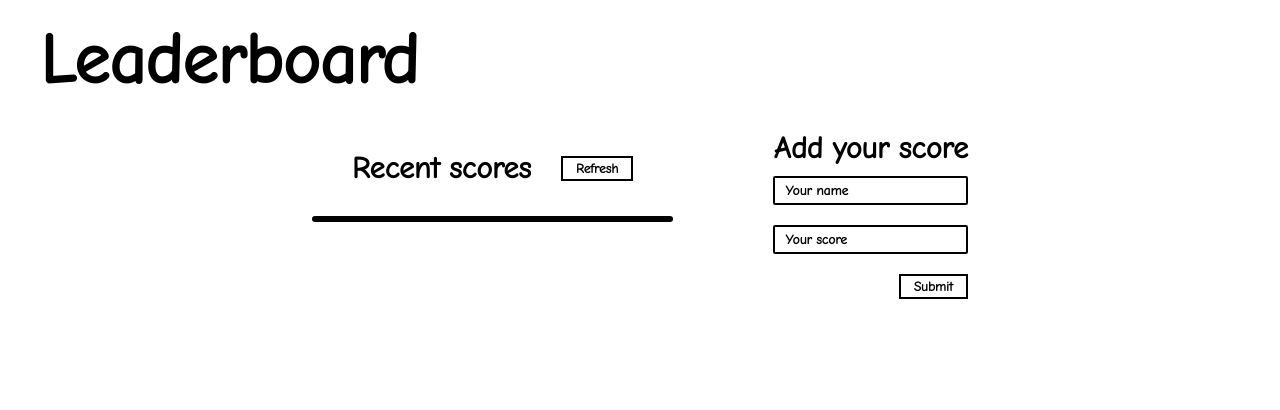
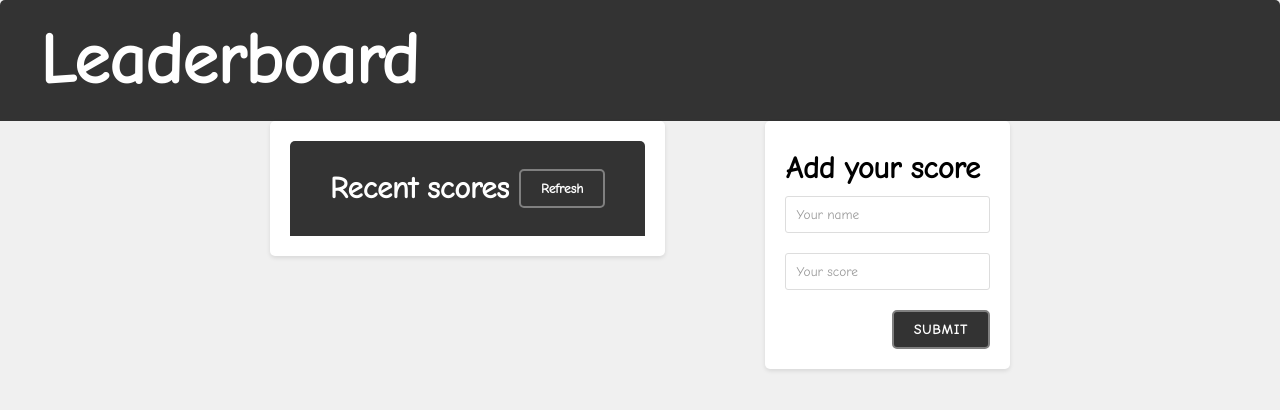
Before and after one commit to Jrmcuervo/leaderboard, a website built with webpack: page src/index.html in a window 1280 px wide. Built offline with nearby package versions, Linux system fonts and the light colour scheme; no server answers.

Commit message:
add final touches with style

```diff
--- a/src/style.css
+++ b/src/style.css
@@ -3,6 +3,10 @@
   padding: 0;
   box-sizing: border-box;
   font-family: 'Comic Neue', cursive;
+}
+
+body {
+  background-color: #f0f0f0;
 }
 
 .leaderboard__header {
@@ -12,7 +16,9 @@
   flex-direction: row;
   align-items: center;
   justify-content: space-between;
-  gap: 30px;
+  background-color: #333;
+  color: white;
+  border-radius: 5px 5px 0 0;
 }
 
 .leaderboard {
@@ -34,49 +40,67 @@
   flex-direction: column;
   align-items: stretch;
   justify-content: flex-start;
+  background-color: #fff;
+  border-radius: 5px;
+  padding: 20px;
+  box-shadow: 0 2px 4px rgba(0, 0, 0, 0.1);
 }
 
 .leaderboard__title {
   font-size: 30px;
   padding: 10px 0;
+  margin-right: 10px;
 }
 
 .leaderboard__refresh,
 .leaderboard__submit {
-  background-color: transparent;
-  border: 2px solid black;
-  padding: 3px 13px;
+  background-color: #333;
+  border: 2px solid gray;
+  color: white;
+  padding: 10px 20px;
   font-weight: 600;
-  transition: all 100ms;
+  transition: all 0.3s;
+  cursor: pointer;
+  border-radius: 5px;
 }
 
+.leaderboard__submit {
+  align-self: flex-end;
+  text-transform: uppercase;
+  letter-spacing: 1px;
+}
+
+.leaderboard__submit:hover,
 .leaderboard__refresh:hover {
-  background-color: rgb(223, 223, 223);
-  box-shadow: 2px 2px 0 rgba(0, 0, 0, 0.9);
+  background-color: #222;
 }
 
 .leaderboard__table {
   width: 100%;
-  border: 3px solid black;
-  border-radius: 3px;
-  list-style-type: none;
-
-  /* Agrega esta línea para quitar los puntos de lista */
-  padding: 0;
-
-  /* Agrega esta línea para quitar el espacio adicional */
+  background-color: #fff;
+  border-radius: 5px;
+  box-shadow: 0 2px 4px rgba(0, 0, 0, 0.1);
+  overflow: hidden;
 }
 
 .leaderboard__table li {
-  padding: 10px;
+  padding: 20px;
+  display: flex;
+  justify-content: space-between;
+  align-items: center;
+  border-bottom: 1px solid #eee;
+}
+
+.leaderboard__table li:last-child {
+  border-bottom: none;
 }
 
 .leaderboard__table li:nth-child(even) {
-  background-color: #fff;
+  background-color: #f8f8f8;
 }
 
 .leaderboard__table li:nth-child(odd) {
-  background-color: #eaeaea;
+  background-color: #fff;
 }
 
 .leaderboard__score {
@@ -92,16 +116,11 @@
 }
 
 input {
-  padding: 5px 10px;
-  border: 2px solid black;
-  border-radius: 2px;
+  padding: 10px;
+  border: 1px solid #ddd;
+  border-radius: 3px;
 }
 
 input::placeholder {
-  color: black;
-  font-weight: 600;
+  color: #999;
 }
-
-.leaderboard__submit {
-  align-self: flex-end;
-}
```
Also changed, not shown: dist/bundle.js.
